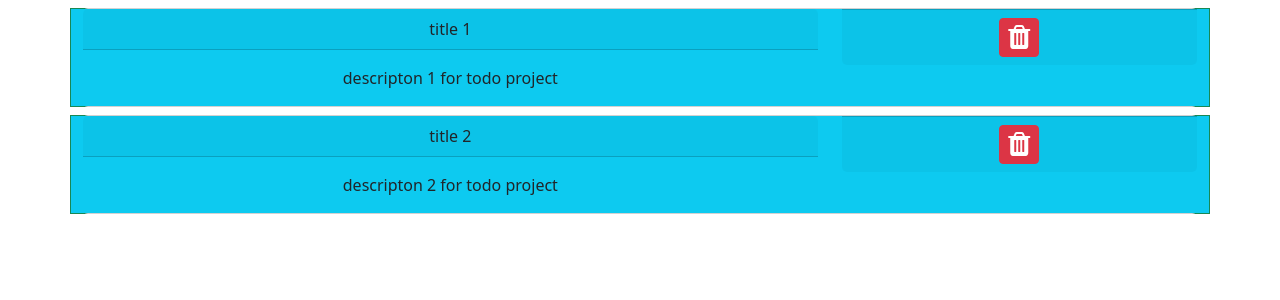
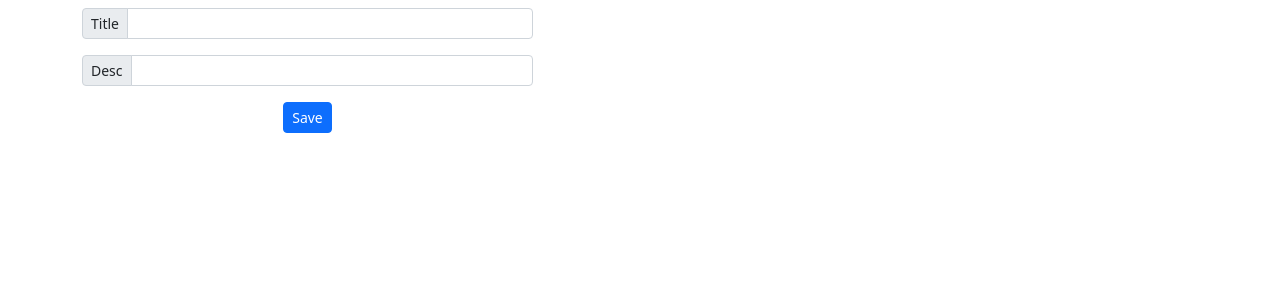
Before and after one commit to wahidahmed/Anisul_Islam_React, a React (Create React App) app in the folder todo-prject1/: page / in a window 1280 px wide. Shown: the top 300 px of the page. Built offline with nearby package versions, Linux system fonts and the light colour scheme.

Commit message:
child to parent

```diff
--- /dev/null
+++ b/todo-prject1/src/components/AddNewTodo.js
@@ -0,0 +1,52 @@
+import Button from 'react-bootstrap/Button';
+import React, { useState } from 'react';
+
+const AddNewTodo = (props) => {
+
+
+    const [todo,setTodo]=useState({id:0,title:'',desc:''});
+
+    const {title,desc}=todo;
+
+    const fnSubmit=(e)=>{
+        e.preventDefault();
+        console.log(todo);
+        props.onAddNewTodo(todo);
+        setTodo({title:'',desc:''});
+    }
+
+    const fnChangeVal=(e)=>{
+        let name=e.target.name;
+        if(name==='title'){
+            setTodo({...todo,title:e.target.value})
+        }
+
+        if(name==='desc'){
+            setTodo({...todo,desc:e.target.value})
+        }
+    }
+
+  return (
+
+    <form action='' onSubmit={fnSubmit}>
+
+            {/* <div className="input-group input-group-sm mb-3">
+                <span className="input-group-text" id="todoId">Todo Id</span>
+                <input type="number" className="form-control" aria-describedby="todoId" name='todoId' required onChange={fnChangeVal}/>
+            </div> */}
+            <div className="input-group input-group-sm mb-3">
+                <span className="input-group-text" id="title">Title</span>
+                <input type="text" className="form-control" aria-describedby="title" name='title' required onChange={fnChangeVal} value={title}/>
+            </div>
+
+            <div className="input-group input-group-sm mb-3">
+                <span className="input-group-text" id="desc">Desc</span>
+                <input type="text" className="form-control" aria-describedby="desc" name='desc' required onChange={fnChangeVal}value={desc}/>
+            </div>
+            <Button type='submit' className='btn btn-sm success mb-2'>Save</Button>
+            </form>
+
+  )
+}
+
+export default AddNewTodo
--- a/todo-prject1/src/components/Home.js
+++ b/todo-prject1/src/components/Home.js
@@ -1,24 +1,28 @@
-import React from 'react';
+import React, { useState } from 'react';
+import AddNewTodo from './AddNewTodo';
 
 import Todos from './Todos';
 
-const dumyTodos=[
-    {
-        id:1,
-        title:'title 1',
-        desc:'descripton 1 for todo project'
-    },
-    {
-        id:2,
-        title:'title 2',
-        desc:'descripton 2 for todo project'
+const Home = () => {
+
+    const[todos,setTodos]=useState([]);
+
+    const addTodo=(item)=>{
+        setTodos((prvItem)=>{
+            return [...prvItem,{item}]
+        });
     }
-]
+  return (
+    <div  className='container mt-2'>
+        <div className='row'>
+            <div className='col-5'>
+            <AddNewTodo  onAddNewTodo={addTodo}/>
+            </div>
+            <div className='col-7'>
+            <Todos todosList={todos}/>
+            </div>
+        </div>
 
-const Home = () => {
-  return (
-    <div>
-      <Todos todosList={dumyTodos}/>
     </div>
   )
 }
--- a/todo-prject1/src/components/Todo.js
+++ b/todo-prject1/src/components/Todo.js
@@ -6,11 +6,11 @@ const Todo = (props) => {
     const {id,title,desc}=props.todo;
   return (
     <article>
-        <div className='container mt-2 bg-success'>
+        <div className=''>
 
 
-                <Card>
-                    <div className='row bg-info'>
+                <Card className=' bg-info'>
+                    <div className='row'>
                         <div className='col-8'>
                         <Card.Header>{title}</Card.Header>
                         <Card.Body>{desc}</Card.Body>
@@ -18,7 +18,7 @@ const Todo = (props) => {
                         </div>
                         <div className='col-4'>
                             <Card.Footer>
-                            <Button size="sm" variant='danger'><i className='fa fa-trash fa-2x'></i></Button>
+                                <Button size="sm" variant='danger'><i className='fa fa-trash fa-2x'></i></Button>
                             </Card.Footer>
 
                         </div>
```
